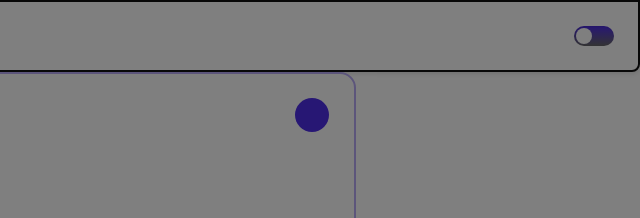
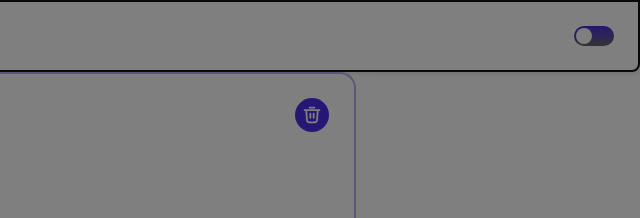
Before and after one commit to andrewbal93/goit-js-team-project-group3, a website built with Vite: page src/index.html in a window 1280 px wide. Shown: the top 218 px of the page, 640-1280 px from the left. Built offline with nearby package versions, Linux system fonts and the light colour scheme.

Commit message:
shopping-list card

```diff
--- a/src/partials/shopping-list.html
+++ b/src/partials/shopping-list.html
@@ -16,14 +16,8 @@
       <p class="book-author">author</p>
     </div>
     <button class="delete-btn">
-      <svg
-        xmlns="http://www.w3.org/2000/svg"
-        width="34"
-        height="34"
-        viewBox="0 0 34 34"
-        fill="none"
-      >
-        <ellipse cx="17" cy="17" rx="17" ry="17" fill="#4F2EE8" />
+      <svg class="icon-burger-menu" width="34" height="34">
+        <use href="../img/sprite.svg#icon-dump"></use>
       </svg>
     </button>
     <ul class="stores-list">
```
